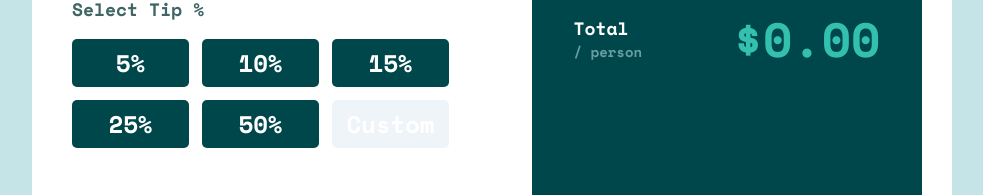
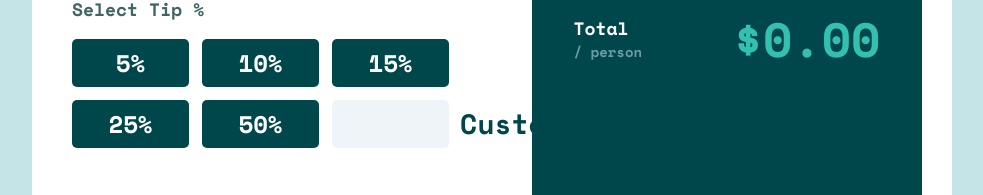
Before and after one commit to GilsonJrr/tip-calculator-web, a React (Create React App) app: page / in a window 1280 px wide. Shown: the part 336-531 px from the top of the page, without its empty margins (148-1131 px from the left). Built offline with nearby package versions, Linux system fonts and the light colour scheme.

Commit message:
More logic done

```diff
--- a/src/App.js
+++ b/src/App.js
@@ -4,7 +4,7 @@ import Dolar from './Image/Dolar.png';
 import Person from './Image/icon-person.png';
 import LogoApp from './Image/Logo.png';
 
-import { BackgroundApp, BackCalculator, Logo, BackResult, DivInput, InputValue, DviButton, DivAlert,
+import { BackgroundApp, BackCalculator, Logo, BackResult, DivInput, InputValue, DviButton, DivAlert, InputCustom,
          Button, TextInput, TextResult, TextValue, DivResult, ButtonReset, InputNumber, TextAlert } from './Style/GlobalStyle';
 
 function App() {
@@ -18,6 +18,11 @@ function App() {
 
   const [tipAmount, setTipAmount] = useState (0);
   const [total, setTotal] = useState (0);
+
+  const [billSty, setBillSty] = useState ({});
+  const [billHover, setBillHover] = useState (false);
+
+  const [peopleSty, setPeopleSty] = useState ({});
 
   const [buttons, setButtons ] = useState ([
     {id: 1, value: 5 , bgColor: '#00474B', selBgColor: '#33C0AF',},
@@ -46,6 +51,21 @@ function App() {
     setAlert(false)
   }
 
+
+  function ChangeBill (){
+    setBillSty({border: 2.5, borderColor: '#33C0AF', borderStyle: 'solid'})
+    setBillHover(true)
+  }
+
+  useEffect(() => {
+    if(alert == true){
+      setPeopleSty({border: 2.5, borderColor: '#D89385', borderStyle: 'solid',})
+    }else{
+      setPeopleSty({})
+    }
+  },[]);
+
+
   return (
     <BackgroundApp>
 
@@ -57,9 +77,9 @@ function App() {
 
         <DivInput>
           <TextInput>Bill</TextInput>
-          <InputValue onMouseOver={()=>alert('oee')}>
+          <InputValue style={billSty} onSelect={ChangeBill}>
             <img src={Dolar} style={{paddingLeft: 13}}/>
-            <InputNumber value={bill} onChange={HandleBill} />
+            <InputNumber name='bill' type='text' value={bill} onChange={HandleBill} onFocus={()=> setBill('')}/>
           </InputValue>
 
           <TextInput style={{marginTop: 57}} >Select Tip %</TextInput>
@@ -93,9 +113,9 @@ function App() {
             { alert && <TextAlert>Can't be zero</TextAlert> }
           </DivAlert>
 
-          <InputValue>
+          <InputValue style={peopleSty} >
             <img src={Person} style={{paddingLeft: 13}}/>
-            <InputNumber value={people} onChange={HandlePeople} />
+            <InputNumber value={people} onChange={HandlePeople}/>
           </InputValue>
 
         </DivInput>
@@ -141,6 +161,7 @@ export default App;
 export function Buttons (props) {
 
   const [selected, setSelected] = useState (props.bgColor)
+  const [custom, setCustom] = useState ('Custom')
 
   const [numbColor, setNumbColor] = useState ('#FFFFFF')
 
@@ -154,13 +175,17 @@ export function Buttons (props) {
     setNumbColor('#FFFFFF');
   }
 
+  function HandleCustom (event){
+    setCustom(event.target.value)
+  }
+
   function HandlePorcentage () {
 
     if(props.people > 0){
       props.setPressed(props.id)
 
 
-    if(props.value == 'Custom'){
+    if(props.value === 'Custom'){
     }else{
       props.setTipAmount((props.value/100)*(props.bill/props.people))
       props.setTotal((props.bill/props.people)+((props.value/100)*(props.bill/props.people)))
@@ -177,20 +202,19 @@ export function Buttons (props) {
 
   return(
       <div>
-        { props.pressed === props.id ?
-        <Button
-          onClick={HandlePorcentage}
-          style={{background: '#33C0AF', color: numbColor, cursor: 'pointer' }} >
-              { props.value === 'Custom' ? props.value: props.value +'%' }
-        </Button>
-         :
+        { props.value > 0 &&
         <Button
           onClick={HandlePorcentage}
           style={{background: selected, color: numbColor, cursor: 'pointer' }}
           onMouseOver={MouseOver}
           onMouseOut={MouseOut}>
-              { props.value === 'Custom' ? props.value: props.value +'%' }
+              {props.value}%
         </Button> }
+
+        { props.value === 'Custom' &&
+        <Button style={{background: props.bgColor}}>
+              <InputCustom name='bill' type='text' value={custom} onChange={HandleCustom} onFocus={()=> setCustom('')}/>
+        </Button>}
       </div>
   );
 }
--- a/src/Style/GlobalStyle.js
+++ b/src/Style/GlobalStyle.js
@@ -7,13 +7,17 @@ export const BackgroundApp = styled.div`
     flex-direction: column;
     justify-content: center;
     align-items: center;
+    @media(max-width: 375px){
+        height: 100%;
+    }
 `;
 
 export const Logo = styled.div`
     position: absolute;
     top: 136px;
     @media(max-width: 375px){
-        top: 60px;
+        top: 30px;
+        position: relative;
     }
 `;
 
@@ -26,9 +30,9 @@ export const BackCalculator = styled.div`
     display: flex;
     //mobile
     @media(max-width: 375px){
-        margin-top: 200px;
+        margin-top: 60px;
         width: 100%;
-        height: 100%;
+        height: 90%;
         border-top-left-radius: 25px;
         border-top-right-radius: 25px;
         border-bottom-left-radius: 0px;
@@ -48,9 +52,8 @@ export const BackResult = styled.div`
     flex-direction: column;
     align-items: center;
     @media(max-width: 375px){
-        width: 85%;
+        width: 88%;
         height: 250px;
-        margin: 10px;
     }
 `;
 
@@ -77,6 +80,7 @@ export const DivInput = styled.div`
     width: 50%;
     @media(max-width: 375px){
         width: 100%;
+        margin: 20px;
     }
 `;
 
@@ -106,6 +110,8 @@ export const Button = styled.button`
     border-radius: 5px;
     margin-top: 13px;
     margin-right: 13px;
+    align-items: center;
+    justify-content: center;
 
     font-family: Space Mono;
     font-style: normal;
@@ -221,3 +227,22 @@ export const InputNumber = styled.input`
         font-size: 23px;
     }
 `;
+
+export const InputCustom = styled.input`
+    border: none;
+    outline: none;
+    display: flex;
+    background: transparent;
+    font-family: Space Mono;
+    font-style: normal;
+    font-weight: bold;
+    font-size: 28px;
+    text-align: center;
+    color: #00474B;
+    @media(max-width: 375px){
+        text-align: center;
+        font-size: 23px;
+        width: 100%;
+        align-self: center;
+    }
+`;
```
